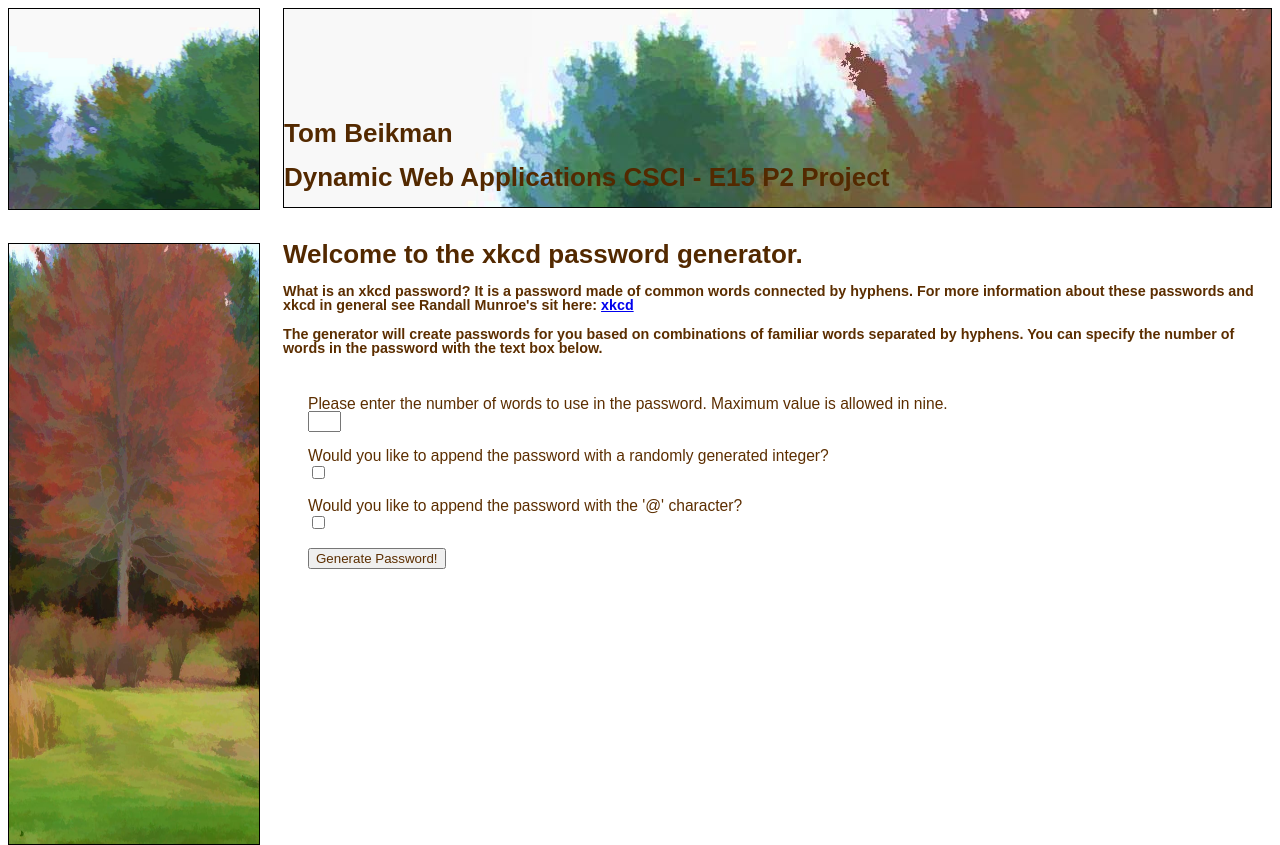
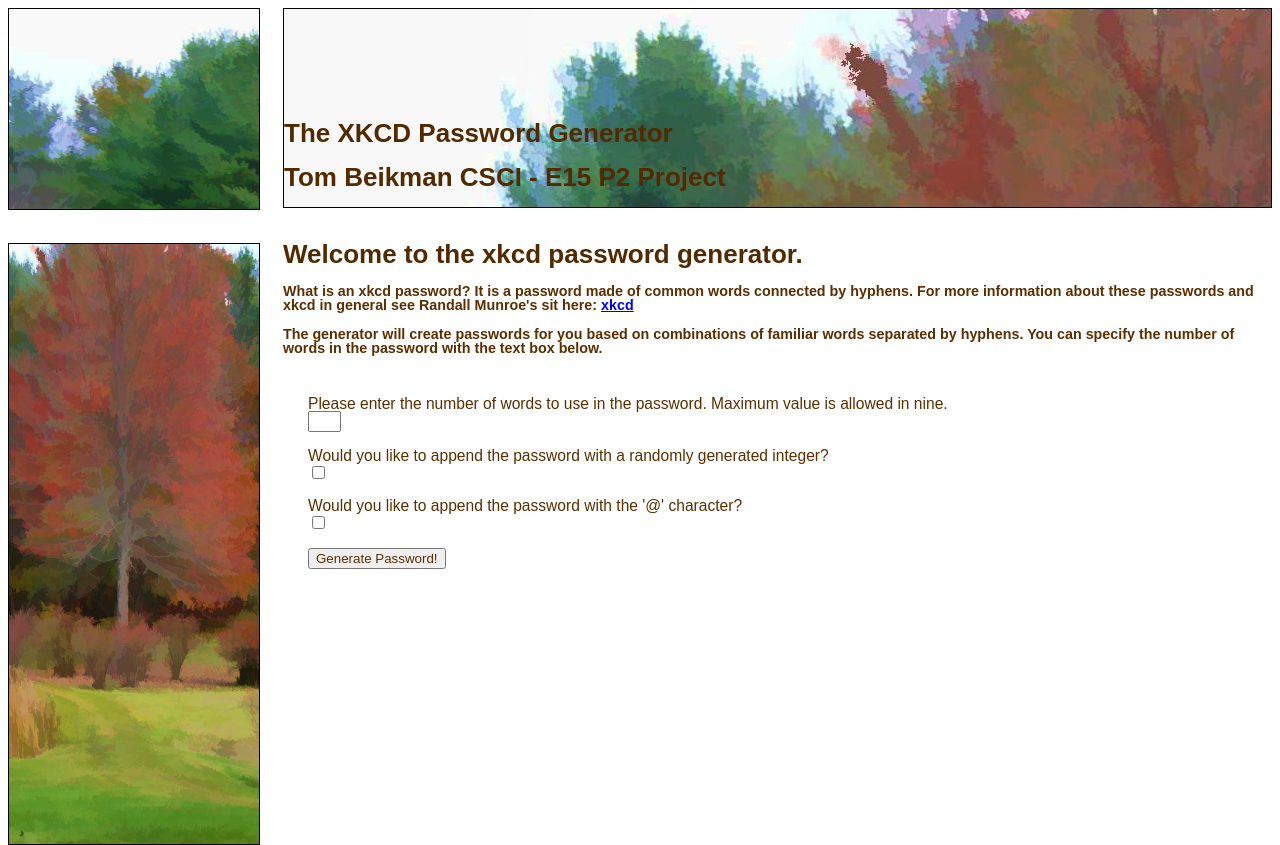
Before and after one commit to tom-bkmn/p2, a PHP site: page / in a window 1280 px wide. Run offline with PHP 8.4, Linux system fonts and the light colour scheme.

Commit message:
Banner test update and title update

```diff
--- a/index.php
+++ b/index.php
@@ -3,7 +3,7 @@
 <html >
     <head>
         <meta http-equiv="Content-type" content="text/html;charset=UTF-8">
-        <title>P2 - XKCD Password Generator</title>
+        <title>XKCD Password Generator</title>
         <link rel="stylesheet" type="text/css" href="p2.css">
         <?php require("logic.php"); ?>
     </head>
@@ -13,8 +13,8 @@
             <img class="bannerLeft" src="images/blueberryHill.Bushes.bannerLeft.jpg" height="200" width="250" alt="photograph of fall colors">
         </div>
         <div class="banner">
-            <h1>Tom Beikman</h1>
-            <h1>Dynamic Web Applications CSCI - E15 P2 Project</h1>
+            <h1>The XKCD Password Generator</h1>
+            <h1>Tom Beikman CSCI - E15 P2 Project</h1>
         </div>
         <!-- Load the graphic on the left hand side of the page -->
     	<div>
```
